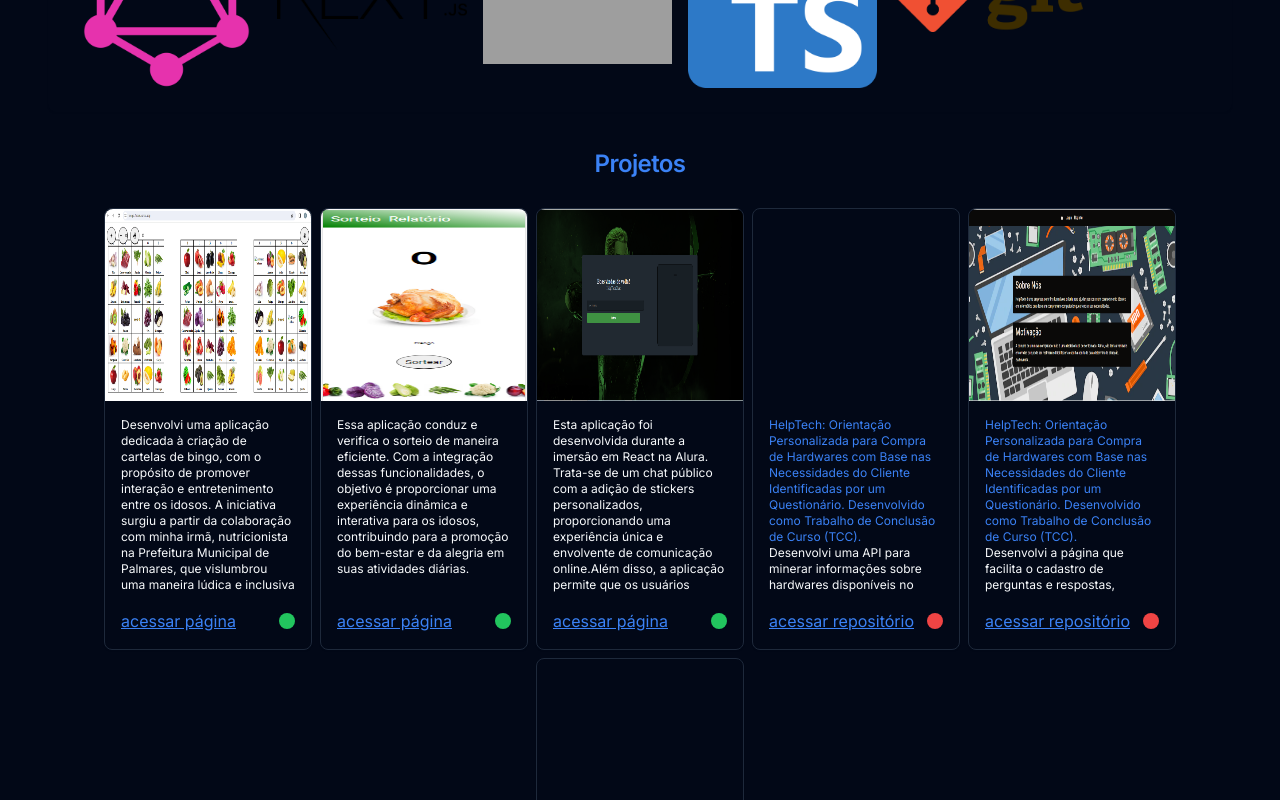
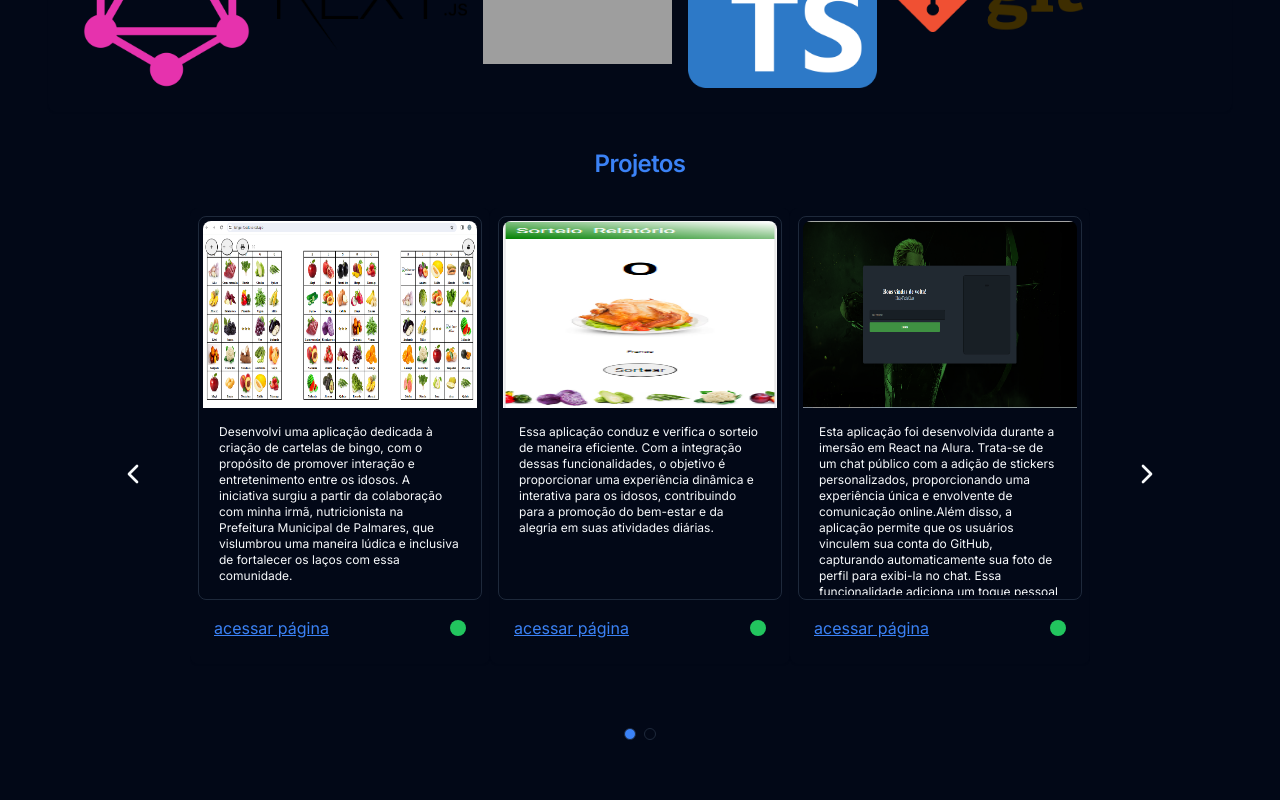
Before and after one commit to daniiseri/Portif-lio, a Next.js app: page / in a window 1280 px wide. Shown: the part 2920-3720 px from the top of the page. Built offline with nearby package versions, Linux system fonts and the light colour scheme; grey boxes are pictures that could not be loaded.

Commit message:
feat - add slider in project section

```diff
--- a/src/components/projects.tsx
+++ b/src/components/projects.tsx
@@ -1,4 +1,5 @@
 import Image from "next/image"
+import { Slider } from "./slider"
 import { Status } from "./status"
 import { Card, CardContent, CardFooter, CardHeader, CardTitle } from "./ui/card"
 
@@ -82,11 +83,16 @@ export function Projects() {
     return (
         <div id="projects" className="flex flex-wrap gap-2 justify-center">
             <CardHeader className="w-full font-extrabold text-primary text-center"><CardTitle>Projetos</CardTitle></CardHeader>
+            <Slider
+                className='h-[520px]'
+                length={projects.length}
+                render={
+                    (
+                        <div className="flex">
                             {
-                projects.map(({ status, title, description, pages, repositoryUrl, url, project }) => {
-                    return (
-                        <Card key={title} className="max-w-52">
-                            <CardContent className="p-0 h-96">
+                                projects.map(({ status, title, description, pages, repositoryUrl, url, project }) => (
+                                    <Card key={title} className="w-[300px] border-none p-2">
+                                        <CardContent className="p-1 rounded-lg h-96 border border-border">
                                             {
                                                 <div className="flex h-1/2">
                                                     {
@@ -110,13 +116,12 @@ export function Projects() {
                                             <Status status={status} />
                                         </CardFooter>
                                     </Card>
-                    )
-                })
+                                ))
                             }
-            <CardFooter className="w-full justify-center gap-4">
-                <Status status="online" /> Aplicação está no ar
-                <Status status="offline" /> Aplicação <span className="text-primary underline font-extrabold">NÃO</span> está no ar
-            </CardFooter>
                         </div>
                     )
                 }
+            />
+        </div>
+    )
+}
--- /dev/null
+++ b/src/components/slider.tsx
@@ -0,0 +1,75 @@
+'use client'
+
+import { cn } from "@/lib/utils"
+import { ChevronLeft, ChevronRight } from "lucide-react"
+import { ChangeEvent, ReactNode, useEffect, useRef, useState } from "react"
+
+type SliderProps = {
+  length: number
+  render: ReactNode
+  className?: string
+}
+
+export function Slider({
+  length,
+  render,
+  className
+}: SliderProps) {
+  const sliderRef = useRef<HTMLDivElement | null>(null)
+  const slidesRef = useRef<HTMLDivElement | null>(null)
+  const [slide, setSlide] = useState(0)
+
+  useEffect(() => {
+    if (slidesRef.current) {
+      slidesRef.current.style.left = -900 * slide + 'px'
+    }
+  }, [slide])
+
+  function onChange(e: ChangeEvent<HTMLInputElement>) {
+    setSlide(Number(e.target.value))
+  }
+
+  function next() {
+    if (slide === length / 3 - 1) {
+      return setSlide(0)
+    }
+
+    setSlide(slide + 1)
+  }
+
+  function prev() {
+    if (slide === 0) {
+      return setSlide(length / 3 - 1)
+    }
+
+    setSlide(slide - 1)
+  }
+
+  return (
+    <div className="relative w-full">
+      <div ref={sliderRef} className={cn("mx-auto w-[900px] relative overflow-hidden", className)}>
+        <div ref={slidesRef} className="absolute top-0 left-0 transition">
+          {render}
+        </div>
+      </div>
+
+      <div className="flex justify-center gap-2">
+        {
+          Array(length / 3).fill(null).map((_, index) => (
+            <div>
+              <input id={`slide-${index}`} type="radio" name='slide' value={index} onChange={onChange} className="hidden" />
+              <label htmlFor={`slide-${index}`}>
+                <div className={cn("size-3 rounded-full border border-border cursor-pointer hover:bg-primary", slide === index && 'bg-primary')} />
+              </label>
+            </div>
+          ))
+        }
+      </div>
+
+      <div className="absolute flex justify-between left-0 top-1/2 -translate-y-1/2 w-full">
+        <ChevronLeft onClick={prev} className="size-8 cursor-pointer hover:text-primary" />
+        <ChevronRight onClick={next} className="size-8 cursor-pointer hover:text-primary" />
+      </div>
+    </div>
+  )
+}
```
Lines whose indentation alone changed are shown as unchanged.
